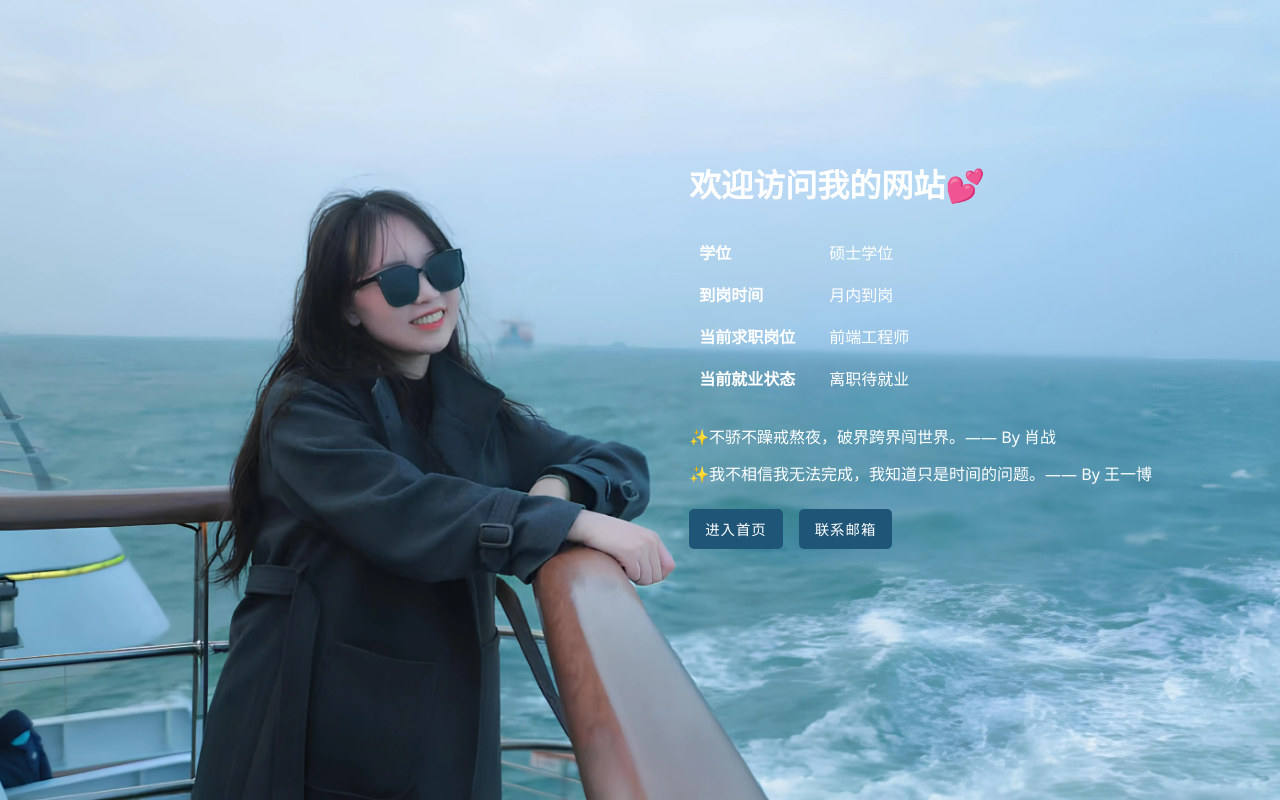
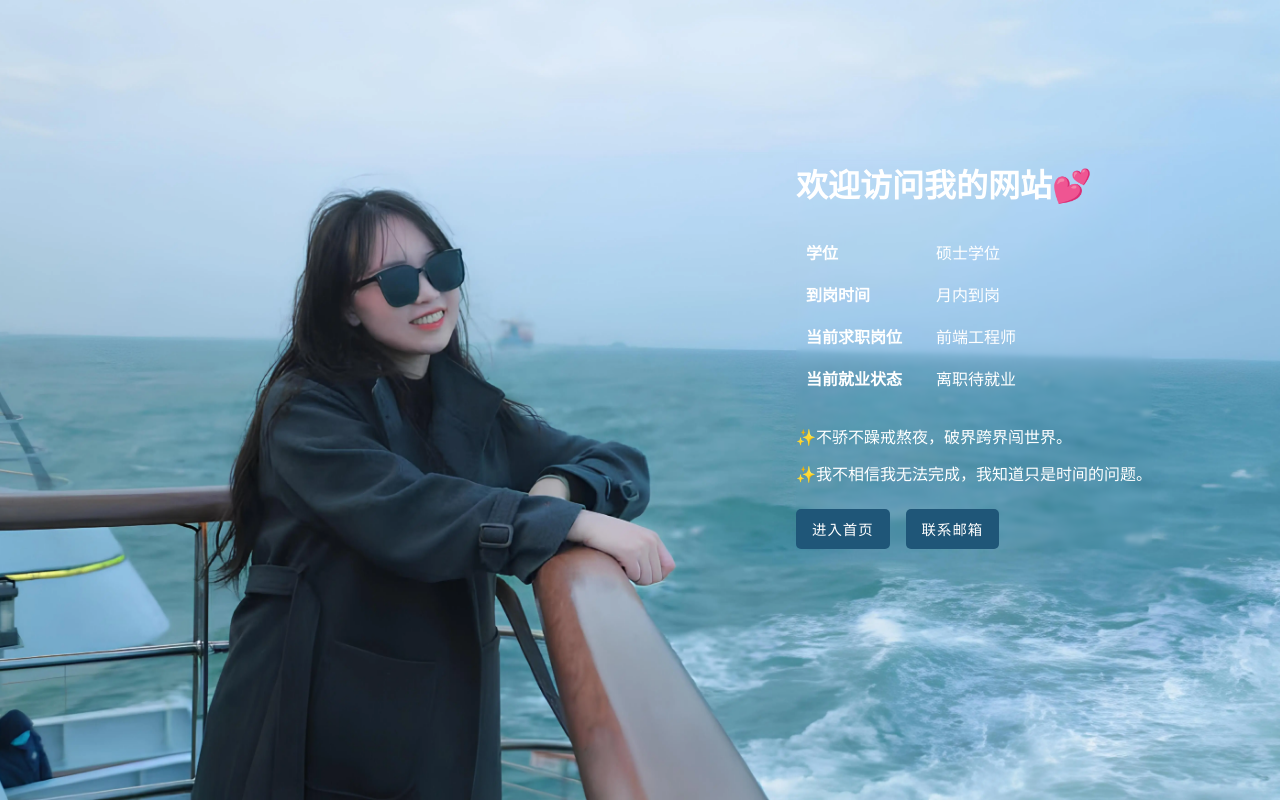
Before and after one commit to BlissX-ML/Soluna, a React (Vite) app: page /#/ in a window 1280 px wide. Built offline with nearby package versions, Linux system fonts and the light colour scheme.

Commit message:
Update index page content.

```diff
--- a/src/pages/Introduction.jsx
+++ b/src/pages/Introduction.jsx
@@ -20,8 +20,8 @@ export default function Introduction() {
                     </tbody>
                 </table>
                 <p className={classes.para}>
-                    <span>✨不骄不躁戒熬夜，破界跨界闯世界。—— By 肖战</span>
-                    <span>✨我不相信我无法完成，我知道只是时间的问题。—— By 王一博</span>
+                    <span>✨不骄不躁戒熬夜，破界跨界闯世界。</span>
+                    <span>✨我不相信我无法完成，我知道只是时间的问题。</span>
                 </p>
                 <div className={classes.btns}>
                     <Button src='/home'>进入首页</Button>
```
